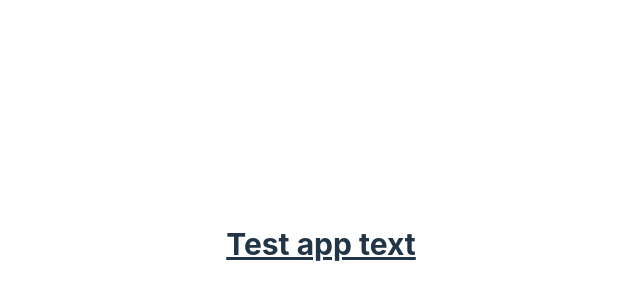
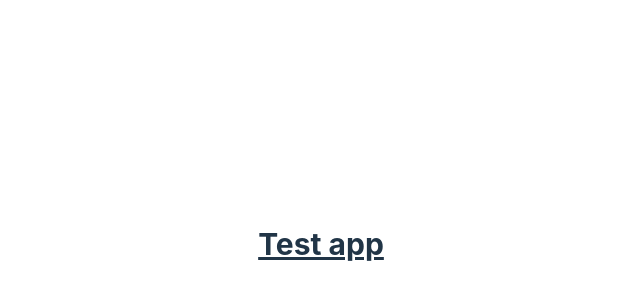
Before and after one commit to DanilWeda/vite_tlw, a website built with Vite: page index.html in a window 1280 px wide. Shown: the part 156-456 px from the top of the page, without its empty margins (319-959 px from the left). Built offline with nearby package versions, Linux system fonts and the light colour scheme.

Commit message:
test commit

```diff
--- a/index.html
+++ b/index.html
@@ -8,7 +8,7 @@
     <title>Vite App</title>
   </head>
   <body>
-    <div id="app" class="text-3xl font-bold underline">Test app text</div>
+    <div id="app" class="text-3xl font-bold underline">Test app</div>
     <!-- <script type="module" src="/main.js"></script> -->
   </body>
 </html>
```
